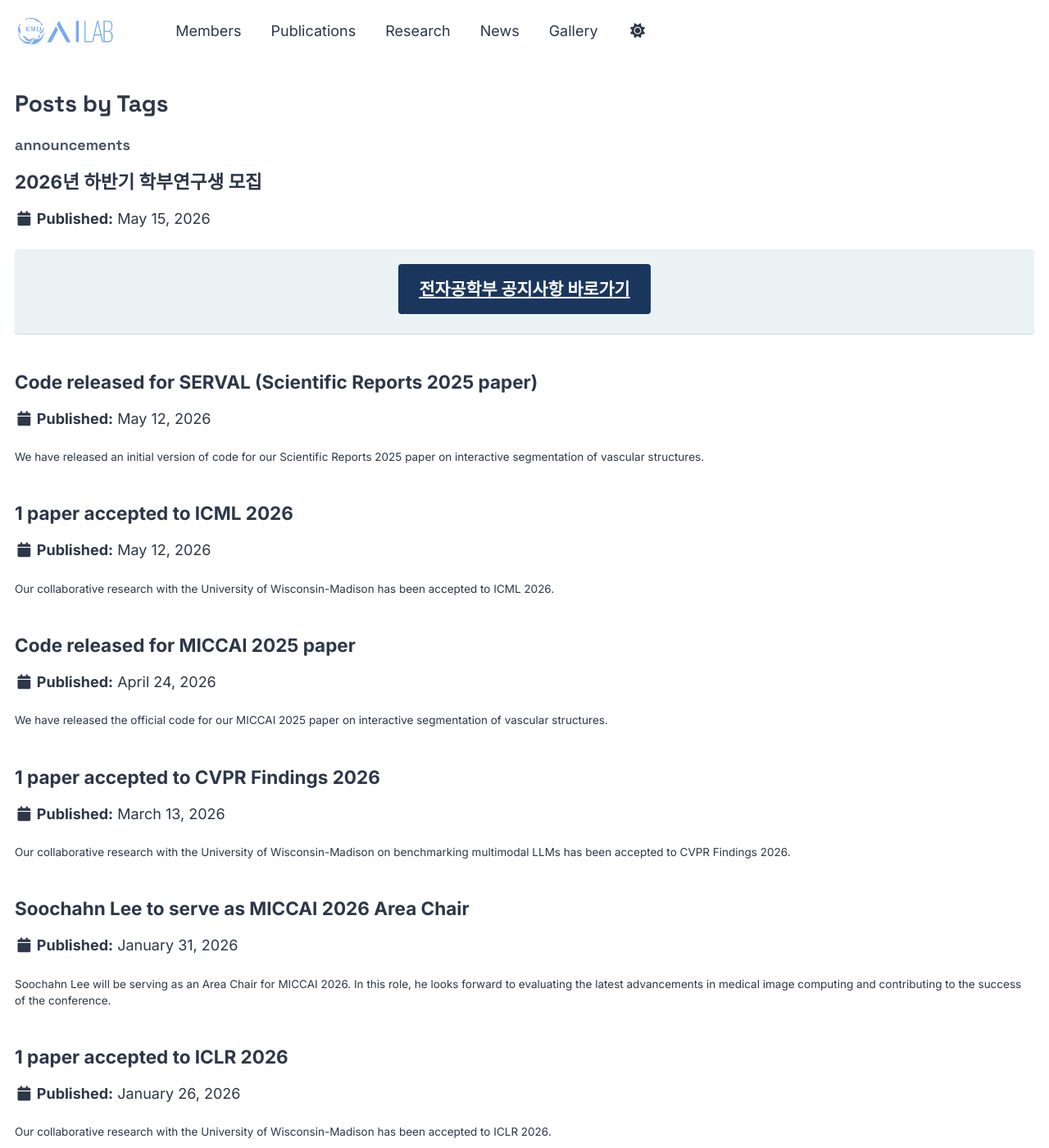
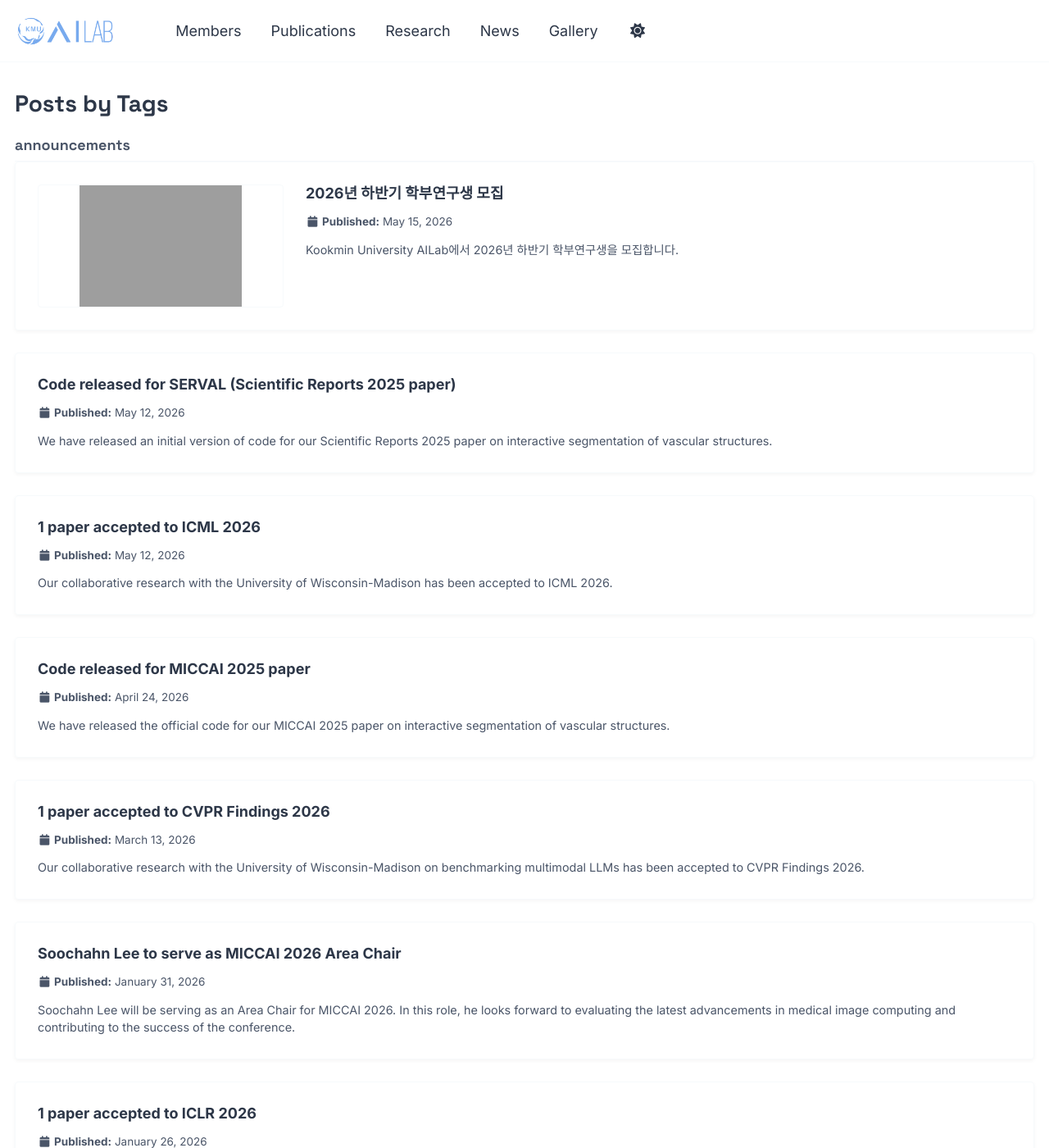
Before and after one commit to LeeJeong6/AILAB_Renewal, a Jekyll site: the page built from _pages/tag-archive.html, in a window 1280 px wide and 1400 px high. Shown: the whole window at 82% size. Built offline with Jekyll 4.4.1, drawn with Linux system fonts in a browser that asks for light colours; some web fonts are replaced; a script bundle is joined from its source files by our own code; library files that are not in the unit come from our copies; grey boxes are pictures that could not be loaded.

Commit message:
modify new page foramt

```diff
--- a/_includes/archive-single.html
+++ b/_includes/archive-single.html
@@ -13,7 +13,7 @@
 {% endif %}
 
 <div class="{{ include.type | default: "list" }}__item" data-venue="{{ post.venue | escape }}" data-year="{{ post.date | default: "1900-01-01" | date: "%Y" }}">
-  <article class="archive__item{% if post.collection == 'publications' %} publication-card{% endif %}" itemscope itemtype="http://schema.org/CreativeWork">
+  <article class="archive__item{% if post.collection == 'publications' %} publication-card{% elsif post.collection == 'posts' %} news-card{% endif %}" itemscope itemtype="http://schema.org/CreativeWork">
     {% if include.type == "grid" and teaser %}
       <div class="archive__item-teaser">
         <img src=
@@ -36,9 +36,21 @@
       <div class="publication-card__text">
     {% endif %}
 
+    {% if post.collection == 'posts' and post.thumbnail %}
+      <div class="news-card__body">
+      <div class="news-card__thumbnail">
+        <a href="{{ base_path }}{{ post.url }}" rel="permalink">
+          <img src="{{ post.thumbnail | prepend: base_path }}" alt="{{ post.title }}">
+        </a>
+      </div>
+      <div class="news-card__text">
+    {% endif %}
+
     <h2 class="archive__item-title" itemprop="headline">
       {% if post.collection == 'publications' %}
         <a href="{% if post.titleurl %}{{ post.titleurl }}{% else %}{{ base_path }}{{ post.url }}{% endif %}" rel="permalink" class="publication-title-link">{{ title }}</a>
+      {% elsif post.collection == 'posts' %}
+        <a href="{{ base_path }}{{ post.url }}" rel="permalink" class="news-title-link">{{ title }}</a>
       {% else %}
         {{ title }}
       {% endif %}
@@ -122,5 +134,10 @@
       </div><!-- .publication-card__body -->
     {% endif %}
 
+    {% if post.collection == 'posts' and post.thumbnail %}
+      </div><!-- .news-card__text -->
+      </div><!-- .news-card__body -->
+    {% endif %}
+
   </article>
 </div>
--- a/_posts/2026-05-15-2026-fall-undergraduate-researcher-recruitment.md
+++ b/_posts/2026-05-15-2026-fall-undergraduate-researcher-recruitment.md
@@ -5,6 +5,7 @@
 tags:
   - announcements
 thumbnail: /images/announcements/2026-undergraduate-researcher-recruitment.jpg
+excerpt: "Kookmin University AILab에서 2026년 하반기 학부연구생을 모집합니다."
 ---
 
 <div class="notice notice--info" style="margin: 0 0 1.5rem; padding: 1rem 1.25rem; text-align: center;">
--- a/_sass/layout/_archive.scss
+++ b/_sass/layout/_archive.scss
@@ -320,6 +320,104 @@
   }
 }
 
+.archive__item.news-card {
+  padding: 1.5rem;
+  margin-bottom: 1.5rem;
+  border-radius: $border-radius;
+  background-color: var(--global-bg-color);
+  border: 1px solid var(--global-border-color);
+  box-shadow: 0 2px 4px rgba(0,0,0,0.04);
+  transition: $global-transition;
+
+  &:hover {
+    transform: translateY(-2px);
+    box-shadow: var(--box-shadow);
+    border-color: var(--global-link-color);
+
+    .archive__item-title {
+      text-decoration: none;
+      color: var(--global-link-color-hover);
+    }
+  }
+
+  .archive__item-title {
+    margin-top: 0;
+    margin-bottom: 0.5rem;
+    font-size: $type-size-5;
+    transition: $global-transition;
+    text-decoration: none;
+  }
+
+  .news-title-link {
+    color: inherit;
+    text-decoration: none;
+
+    &:hover {
+      text-decoration: none;
+      color: var(--global-link-color-hover);
+    }
+  }
+
+  .page__date {
+    margin-bottom: 0.75rem;
+    color: var(--global-text-color-light);
+    font-size: $type-size-6;
+  }
+
+  .archive__item-excerpt {
+    margin-bottom: 0;
+    font-size: 0.8em;
+    color: var(--global-text-color-light);
+
+    p {
+      color: inherit;
+      margin: 0;
+    }
+  }
+
+  .news-card__body {
+    display: flex;
+    gap: 1.5rem;
+    align-items: flex-start;
+
+    @include breakpoint(max-width $small) {
+      flex-direction: column;
+      align-items: center;
+      gap: 0.5rem;
+    }
+  }
+
+  .news-card__thumbnail {
+    flex-shrink: 0;
+    width: 300px;
+    aspect-ratio: 2 / 1;
+
+    img {
+      width: 100%;
+      height: 100%;
+      object-fit: contain;
+      background-color: var(--global-bg-color);
+      border-radius: $border-radius;
+      border: 1px solid var(--global-border-color);
+    }
+
+    @include breakpoint(max-width $small) {
+      width: 100%;
+      max-width: 240px;
+      margin-bottom: 0.5rem;
+    }
+  }
+
+  .news-card__text {
+    flex: 1;
+    min-width: 0;
+  }
+
+  @include breakpoint(max-width $small) {
+    padding: 1rem;
+  }
+}
+
 
 /*
    List view
```
Also changed, not shown: _pages/news.html (+1 -9 lines).
